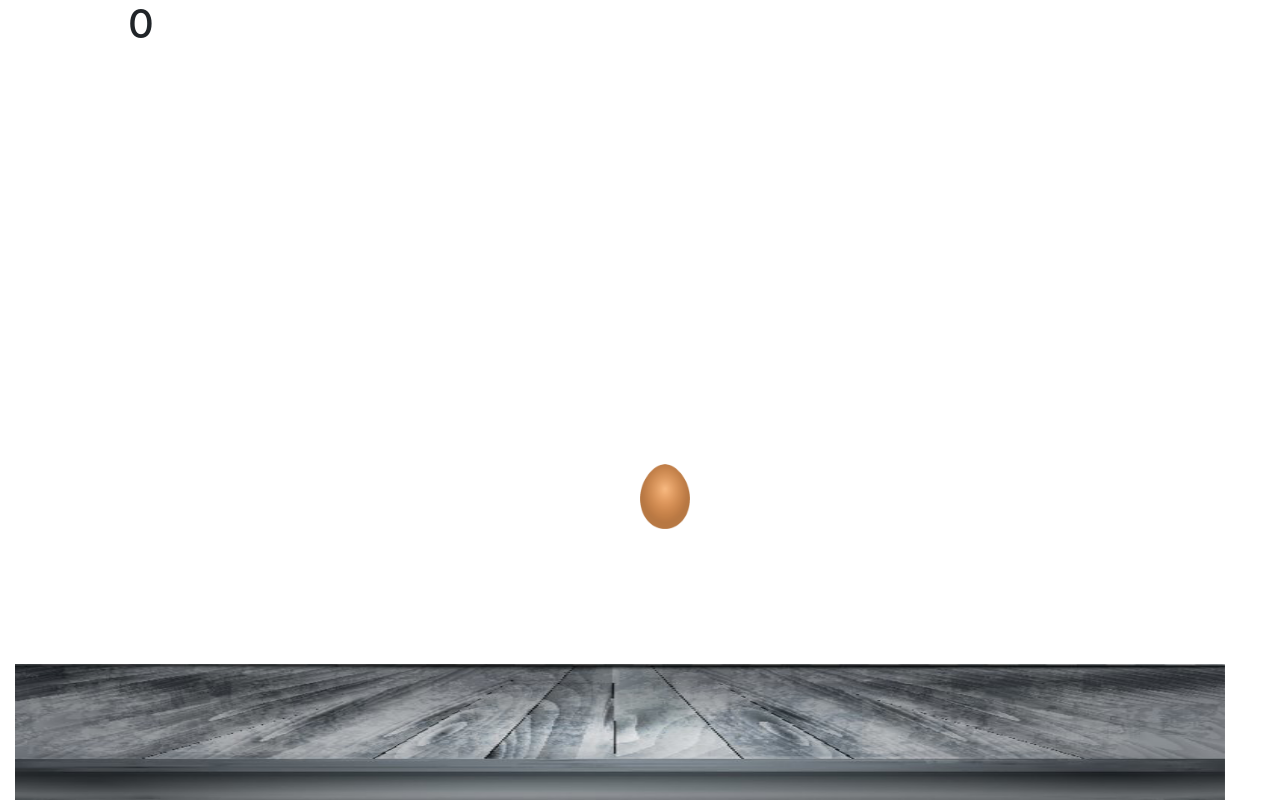
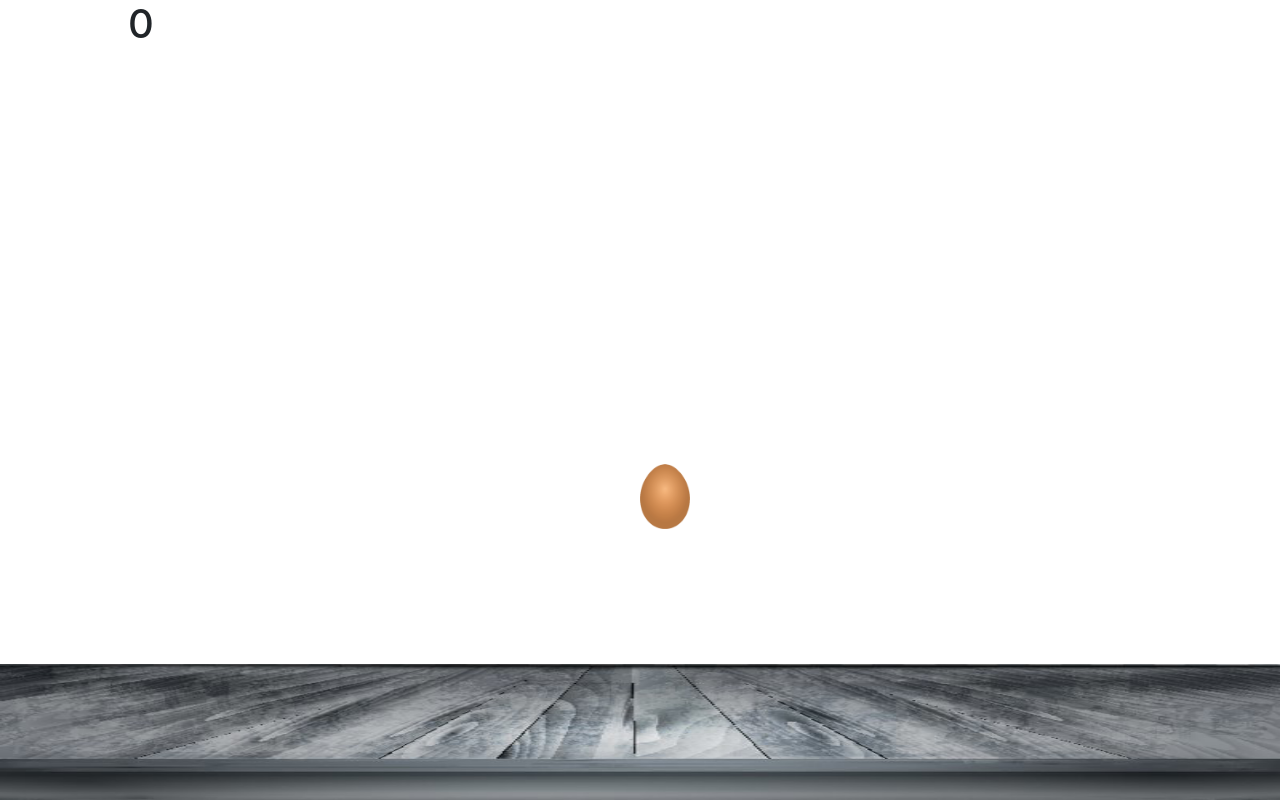
Before and after one commit to youssef1129/egg, a plain HTML site: page index.html in a window 1280 px wide. Drawn offline with nearby package versions, Linux system fonts and the light colour scheme.

Commit message:
Update index.html

```diff
--- a/index.html
+++ b/index.html
@@ -59,7 +59,7 @@
            background-size: cover;
            width: 100%;
            height: 17%;
-           padding-right: 70px;
+            left: 0;
         }
         #score{
             margin-left: 10%;
```
